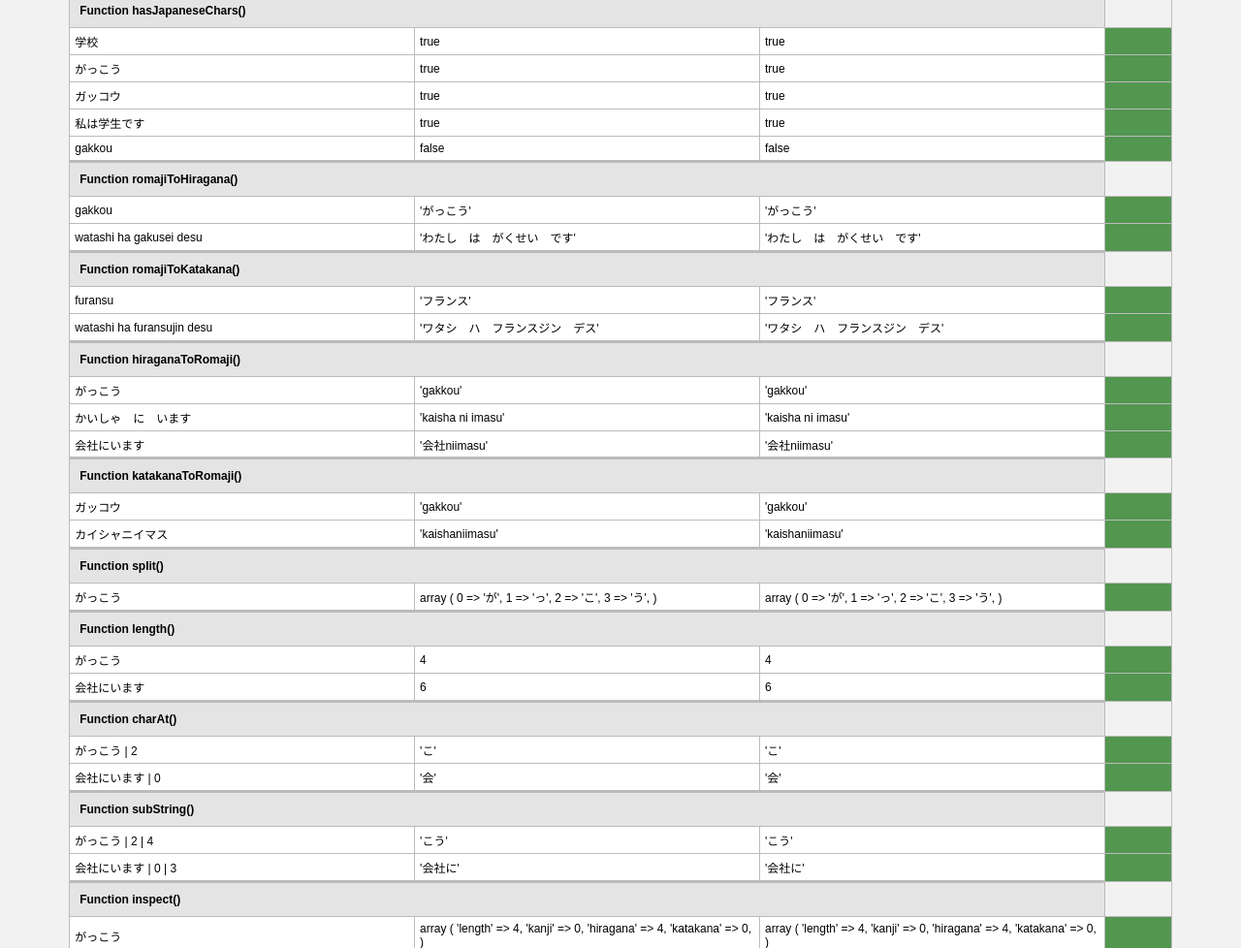
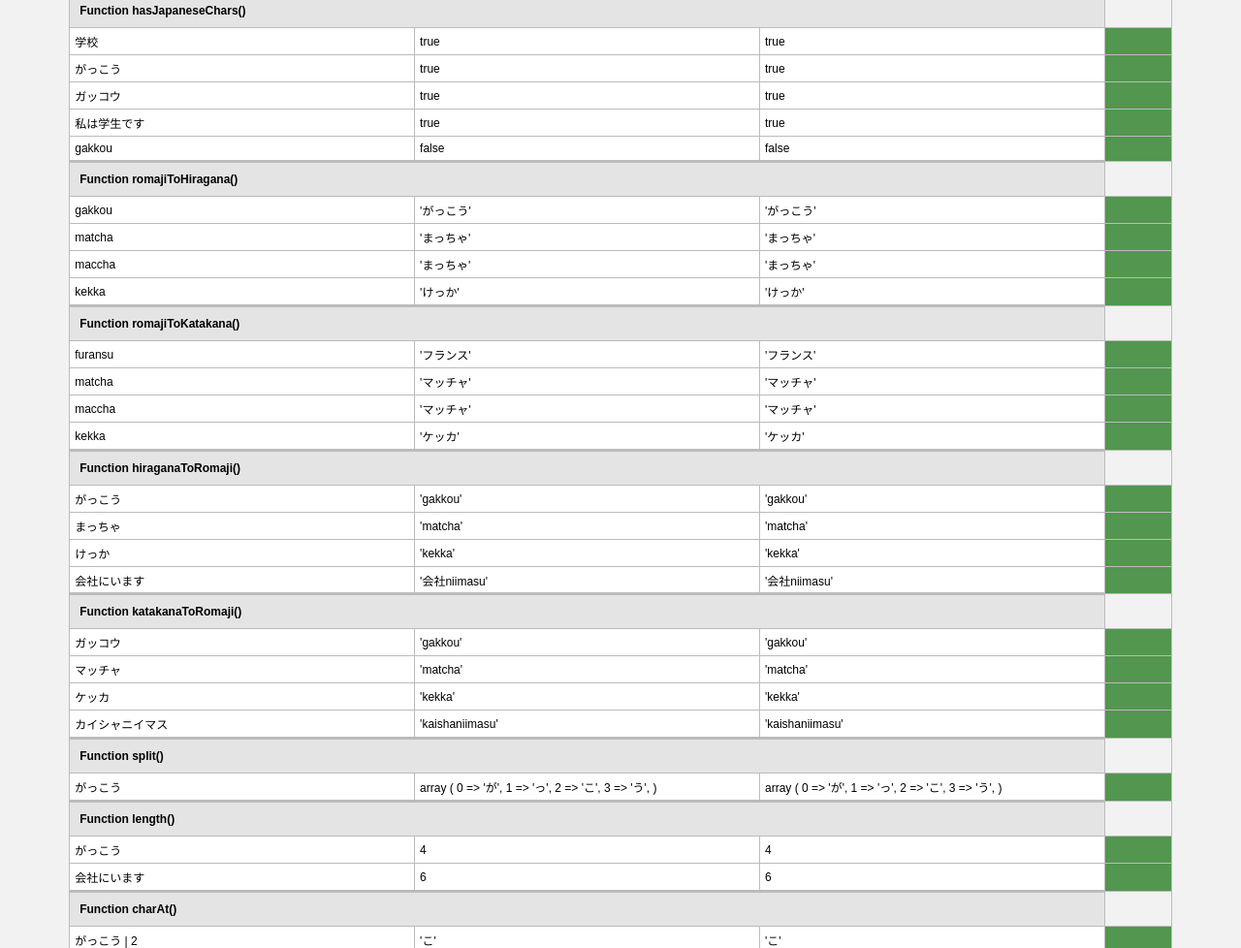
Before and after one commit to mbilbille/jpnforphp, a PHP site: page /tests/unit.php in a window 1280 px wide. Shown: the part 834-1812 px from the top of the page at 97% size. Run offline with PHP 8.4, Linux system fonts and the light colour scheme.

Commit message:
Improve conversion and translation of sokuon character as per Hepburn system

```diff
--- a/src/JpnForPhp.php
+++ b/src/JpnForPhp.php
@@ -21,6 +21,9 @@ class JpnForPhp
 
     const JPNFORPHP_HIRAGANA = 0; // Hiragana
     const JPNFORPHP_KATAKANA = 1; // Katakana
+    const JPNFORPHP_SOKUON_HIRAGANA =  'っ';
+    const JPNFORPHP_SOKUON_KATAKANA = 'ッ';
+    const JPNFORPHP_CHOONPU = 'ー';
 
     /**
      * Get string length.
@@ -31,7 +34,6 @@ class JpnForPhp
      * @return int
      *   An integer.
      */
-
     public static function length($str)
     {
         return mb_strlen($str, 'UTF-8');
@@ -163,7 +165,7 @@ class JpnForPhp
     {
         $matches = array();
 
-        return preg_match_all('/\p{Katakana}|ー/u', $str, $matches);
+        return preg_match_all('/\p{Katakana}|' . self::JPNFORPHP_CHOONPU . '/u', $str, $matches);
     }
 
     /**
@@ -544,15 +546,18 @@ class JpnForPhp
             return $new_str;
         }
 
-        $chiisai_tsu = ($syllabary == self::JPNFORPHP_HIRAGANA) ? 'っ' : 'ッ';
+        $sokuon = ($syllabary == self::JPNFORPHP_HIRAGANA) ? self::JPNFORPHP_SOKUON_HIRAGANA : self::JPNFORPHP_SOKUON_KATAKANA;
         $skip = array('a', 'i', 'u', 'e', 'o', 'n');
 
         for ($i = 1; $i < $length; $i++)
         {
-            $previous_char = substr($str, $i - 1, 1);
-            if (!in_array($previous_char, $skip) && $previous_char === substr($str, $i, 1))
+            $prev_char = substr($str, $i - 1, 1);
+            if (!in_array($prev_char, $skip))
             {
-                $new_str = substr_replace($str, $chiisai_tsu, $i - 1, 1);
+                if ($prev_char === substr($str, $i, 1) || ($prev_char === 't' && substr($str, $i, 2) === 'ch'))
+                {
+                    $new_str = substr_replace($str, $sokuon, $i - 1, 1);
+                }
             }
         }
 
@@ -583,9 +588,15 @@ class JpnForPhp
 
         for ($i = 0; $i < $length - 1; $i++)
         {
-            if ($chrs[$i] === 'っ' || $chrs[$i] === 'ッ')
+            if ($chrs[$i] === self::JPNFORPHP_SOKUON_HIRAGANA || $chrs[$i] === self::JPNFORPHP_SOKUON_KATAKANA)
             {
-                $chrs[$i] = $chrs[$i + 1];
+                if ($i < $length - 2 && $chrs[$i + 1].$chrs[$i + 2] === 'ch')
+                {
+                    $chrs[$i] = 't';
+                } else
+                {
+                    $chrs[$i] = $chrs[$i + 1];
+                }
             }
         }
         $new_str = implode($chrs);
--- a/tests/unit.php
+++ b/tests/unit.php
@@ -118,23 +118,30 @@ $time_start = microtime(true);
                 <td colspan="3" class="heading">Function romajiToHiragana()</td>
             </tr>
             <?php print unit('romajiToHiragana', array('gakkou'), 'がっこう'); ?>
-            <?php print unit('romajiToHiragana', array('watashi ha gakusei desu'), 'わたし　は　がくせい　です'); ?>
+            <?php print unit('romajiToHiragana', array('matcha'), 'まっちゃ'); ?>
+            <?php print unit('romajiToHiragana', array('maccha'), 'まっちゃ'); ?>
+            <?php print unit('romajiToHiragana', array('kekka'), 'けっか'); ?>
             <tr>
                 <td colspan="3" class="heading">Function romajiToKatakana()</td>
             </tr>
             <?php print unit('romajiToKatakana', array('furansu'), 'フランス'); ?>
-            <?php print unit('romajiToKatakana', array('watashi ha furansujin desu'), 'ワタシ　ハ　フランスジン　デス'); ?>
+            <?php print unit('romajiToKatakana', array('matcha'), 'マッチャ'); ?>
+            <?php print unit('romajiToKatakana', array('maccha'), 'マッチャ'); ?>
+            <?php print unit('romajiToKatakana', array('kekka'), 'ケッカ'); ?>
             <tr>
                 <td colspan="3" class="heading">Function hiraganaToRomaji()</td>
             </tr>
             <?php print unit('hiraganaToRomaji', array('がっこう'), 'gakkou'); ?>
-            <?php print unit('hiraganaToRomaji', array('かいしゃ　に　います'), 'kaisha ni imasu'); ?>
+            <?php print unit('hiraganaToRomaji', array('まっちゃ'), 'matcha'); ?>
+            <?php print unit('hiraganaToRomaji', array('けっか'), 'kekka'); ?>
             <?php print unit('hiraganaToRomaji', array('会社にいます'), '会社niimasu'); ?>
             <tr>
             <tr>
                 <td colspan="3" class="heading">Function katakanaToRomaji()</td>
             </tr>
             <?php print unit('katakanaToRomaji', array('ガッコウ'), 'gakkou'); ?>
+            <?php print unit('katakanaToRomaji', array('マッチャ'), 'matcha'); ?>
+            <?php print unit('katakanaToRomaji', array('ケッカ'), 'kekka'); ?>
             <?php print unit('katakanaToRomaji', array('カイシャニイマス'), 'kaishaniimasu'); ?>
             <tr>
                 <td colspan="3" class="heading">Function split()</td>
```
